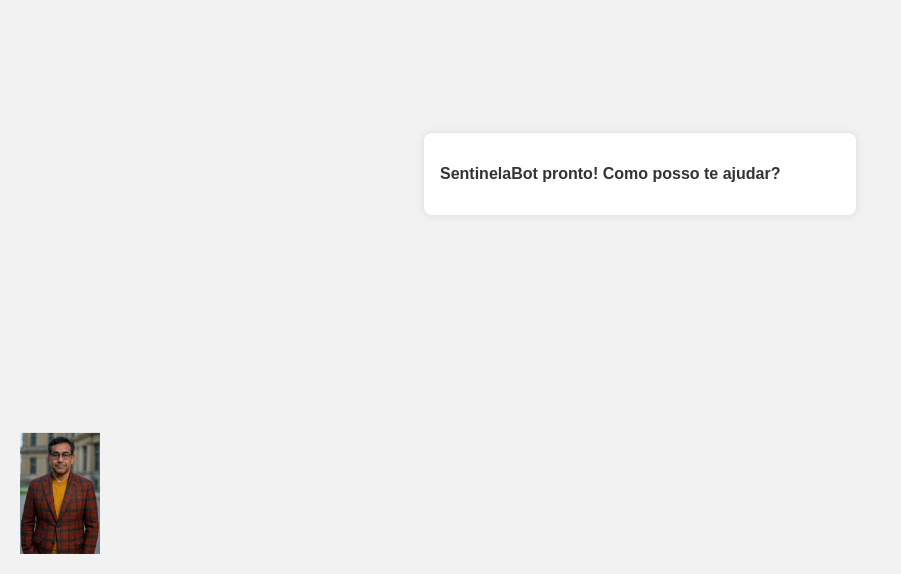
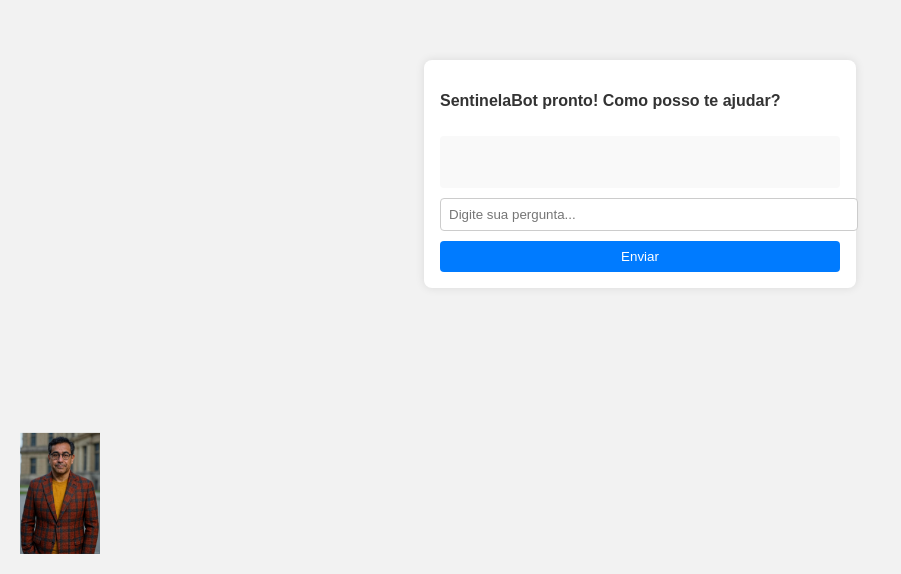
Before and after one commit to sammaymaelly/sentinelabot-gemini1, a plain HTML site: page public/index.html in a window 1280 px wide. Shown: the part 226-800 px from the top of the page, without its empty margins (0-901 px from the left). Drawn offline with Linux system fonts and the light colour scheme.

Commit message:
Update index.html

```diff
--- a/public/index.html
+++ b/public/index.html
@@ -22,6 +22,9 @@
       border-radius: 8px;
       box-shadow: 0 0 10px rgba(0,0,0,0.1);
       padding: 16px;
+      display: flex;
+      flex-direction: column;
+      gap: 10px;
     }
     #avatar {
       position: fixed;
@@ -29,12 +32,38 @@
       left: 20px;
       width: 80px;
     }
+    #output {
+      min-height: 40px;
+      padding: 6px;
+      background: #f9f9f9;
+      border-radius: 4px;
+    }
+    input[type="text"] {
+      padding: 8px;
+      border-radius: 4px;
+      border: 1px solid #ccc;
+      width: 100%;
+    }
+    button {
+      padding: 8px;
+      background-color: #007BFF;
+      color: white;
+      border: none;
+      border-radius: 4px;
+      cursor: pointer;
+    }
+    button:hover {
+      background-color: #0056b3;
+    }
   </style>
 </head>
 <body>
   <img id="avatar" src="/avatar.jpg" alt="Avatar do Bot">
   <div id="chat-container">
     <p id="loading">SentinelaBot está carregando...</p>
+    <div id="output"></div>
+    <input type="text" id="userInput" placeholder="Digite sua pergunta..." />
+    <button onclick="sendMessage()">Enviar</button>
   </div>
   <script src="/chat.js"></script>
 </body>
```
